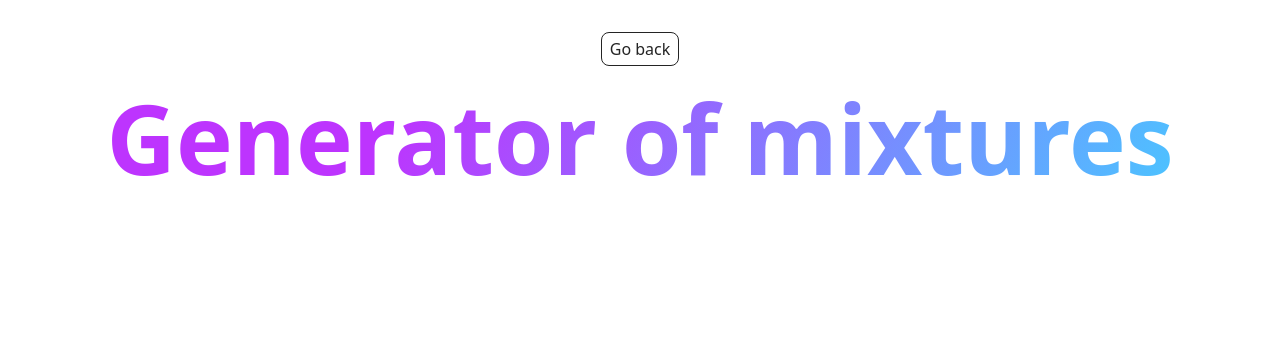
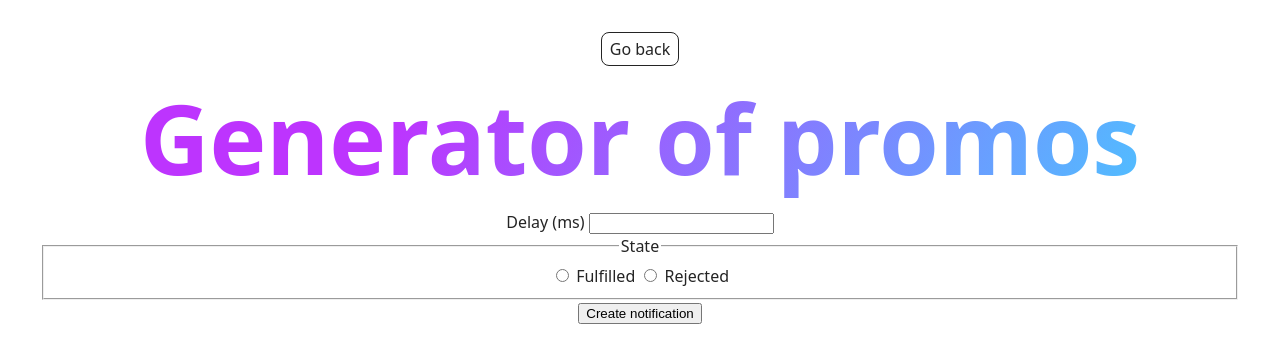
Before and after one commit to RD-DE-VSV/goit-js-hw-10, a website built with Vite: page src/2-snackbar.html in a window 1280 px wide. Built offline with nearby package versions, Linux system fonts and the light colour scheme.

Commit message:
Update 2-snackbar.html

```diff
--- a/src/2-snackbar.html
+++ b/src/2-snackbar.html
@@ -4,7 +4,7 @@
     <meta charset="UTF-8" />
     <meta http-equiv="X-UA-Compatible" content="IE=edge" />
     <meta name="viewport" content="width=device-width, initial-scale=1.0" />
-    <title>Generator of mixtures</title>
+    <title>Generator of promos</title>
     <link rel="stylesheet" href="./css/styles.css" />
   </head>
   <body>
@@ -12,8 +12,29 @@
       <div class="container">
         <load src="./partials/back-link.html" />
         <h1 class="main-title">
-          <span class="main-title-gradient">Generator of mixtures</span>
+          <span class="main-title-gradient">Generator of promos</span>
         </h1>
+
+        <form class="form">
+          <label>
+            Delay (ms)
+            <input type="number" name="delay" required />
+          </label>
+
+          <fieldset>
+            <legend>State</legend>
+            <label>
+              <input type="radio" name="state" value="fulfilled" required />
+              Fulfilled
+            </label>
+            <label>
+              <input type="radio" name="state" value="rejected" required />
+              Rejected
+            </label>
+          </fieldset>
+
+          <button type="submit">Create notification</button>
+        </form>
       </div>
     </main>
     <script type="module" src="./js/2-snackbar.js"></script>
```
